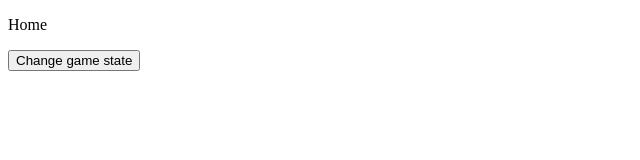
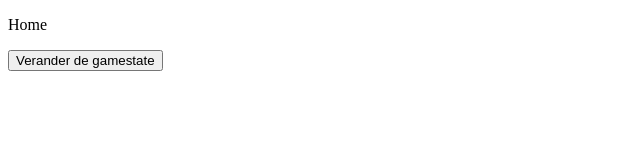
Before and after one commit to sandervanheste1995/107j_quizspel, a Vue app in the folder frontend/: page / in a window 1280 px wide. Shown: the top 160 px of the page, without its empty margins (0-640 px from the left). Built offline with nearby package versions, Linux system fonts and the light colour scheme; no server answers.

Commit message:
fix change gamestate

```diff
--- a/frontend/src/views/Home.vue
+++ b/frontend/src/views/Home.vue
@@ -1,7 +1,7 @@
 <template>
   <div>
     <p>{{ gameState.viewName }}</p>
-    <button @click="changeGamestate">Change game state</button>
+    <button @click.native="changeGamestate">Verander de gamestate</button>
   </div>
 </template>
 
```
